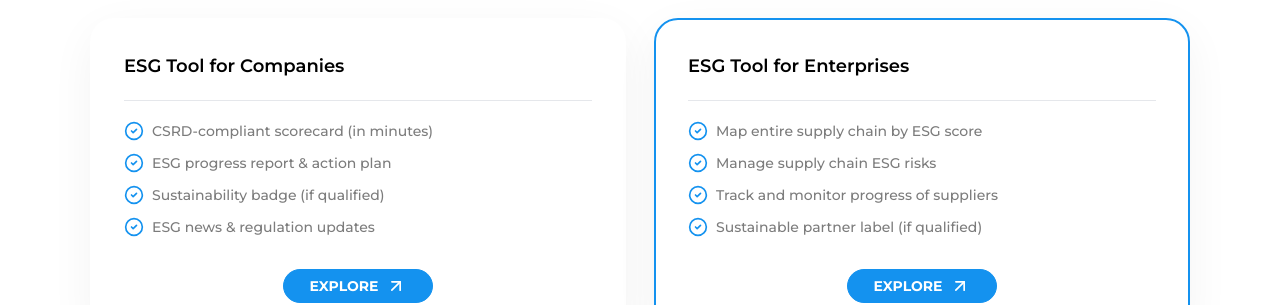
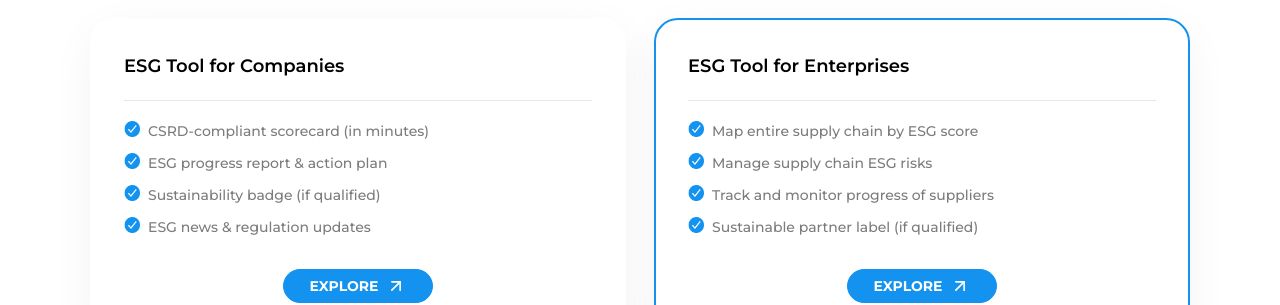
Before and after one commit to RaoAkif/Klimado, a Next.js app: page / in a window 1280 px wide. Shown: the part 820-1125 px from the top of the page. Built offline with nearby package versions, Linux system fonts and the light colour scheme.

Commit message:
Add Correct bullet points in Explore section

```diff
--- a/src/app/(routes)/components/tool-comparator-section.tsx
+++ b/src/app/(routes)/components/tool-comparator-section.tsx
@@ -2,7 +2,8 @@ import Badge from "@/components/ui/badge";
 import DividerSlim from "@/components/ui/divider-slim";
 import Line from "@/components/ui/line";
 import { EXTERNAL_LINKS } from "@/data/links/all-web-external-links";
-import { ArrowUpRight, CircleCheck } from "lucide-react";
+import { ArrowUpRight } from "lucide-react";
+import Image from "next/image";
 import Link from "next/link";
 
 export default function ToolComparatorSection() {
@@ -30,20 +31,20 @@ export default function ToolComparatorSection() {
                 <DividerSlim />
               </div>
               <ul className="space-y-3">
-                <li className="flex gap-2 p-content font-medium">
-                  <CircleCheck className="text-primary size-5" />
+                <li className="flex gap-2 p-content font-medium align-center">
+                  <Image style={{height: '16px', width: '16px'}} src="/img/icons/Vector bullet2.png" alt="vector bullet 2" width={16} height={16} />
                   CSRD-compliant scorecard (in minutes)
                 </li>
-                <li className="flex gap-2 p-content font-medium">
-                  <CircleCheck className="text-primary size-5" />
+                <li className="flex gap-2 p-content font-medium align-center">
+                  <Image style={{height: '16px', width: '16px'}} src="/img/icons/Vector bullet2.png" alt="vector bullet 2" width={16} height={16} />
                   ESG progress report & action plan
                 </li>
-                <li className="flex gap-2 p-content font-medium">
-                  <CircleCheck className="text-primary size-5" />
+                <li className="flex gap-2 p-content font-medium align-center">
+                  <Image style={{height: '16px', width: '16px'}} src="/img/icons/Vector bullet2.png" alt="vector bullet 2" width={16} height={16} />
                   Sustainability badge (if qualified)
                 </li>
-                <li className="flex gap-2 p-content font-medium">
-                  <CircleCheck className="text-primary size-5" />
+                <li className="flex gap-2 p-content font-medium align-center">
+                  <Image style={{height: '16px', width: '16px'}} src="/img/icons/Vector bullet2.png" alt="vector bullet 2" width={16} height={16} />
                   ESG news & regulation updates
                 </li>
               </ul>
@@ -64,20 +65,20 @@ export default function ToolComparatorSection() {
                 <DividerSlim />
               </div>
               <ul className="space-y-3">
-                <li className="flex gap-2 p-content font-medium">
-                  <CircleCheck className="text-primary size-5" />
+                <li className="flex gap-2 p-content font-medium align-center">
+                  <Image style={{height: '16px', width: '16px'}} src="/img/icons/Vector bullet2.png" alt="vector bullet 2" width={16} height={16} />
                   Map entire supply chain by ESG score
                 </li>
-                <li className="flex gap-2 p-content font-medium">
-                  <CircleCheck className="text-primary size-5" />
+                <li className="flex gap-2 p-content font-medium align-center">
+                  <Image style={{height: '16px', width: '16px'}} src="/img/icons/Vector bullet2.png" alt="vector bullet 2" width={16} height={16} />
                   Manage supply chain ESG risks
                 </li>
-                <li className="flex gap-2 p-content font-medium">
-                  <CircleCheck className="text-primary size-5" />
+                <li className="flex gap-2 p-content font-medium align-center">
+                  <Image style={{height: '16px', width: '16px'}} src="/img/icons/Vector bullet2.png" alt="vector bullet 2" width={16} height={16} />
                   Track and monitor progress of suppliers
                 </li>
-                <li className="flex gap-2 p-content font-medium">
-                  <CircleCheck className="text-primary size-5" />
+                <li className="flex gap-2 p-content font-medium align-center">
+                  <Image style={{height: '16px', width: '16px'}} src="/img/icons/Vector bullet2.png" alt="vector bullet 2" width={16} height={16} />
                   Sustainable partner label (if qualified)
                 </li>
               </ul>
```
Also changed, not shown: public/img/icons/Vector bullet2.png (added).
